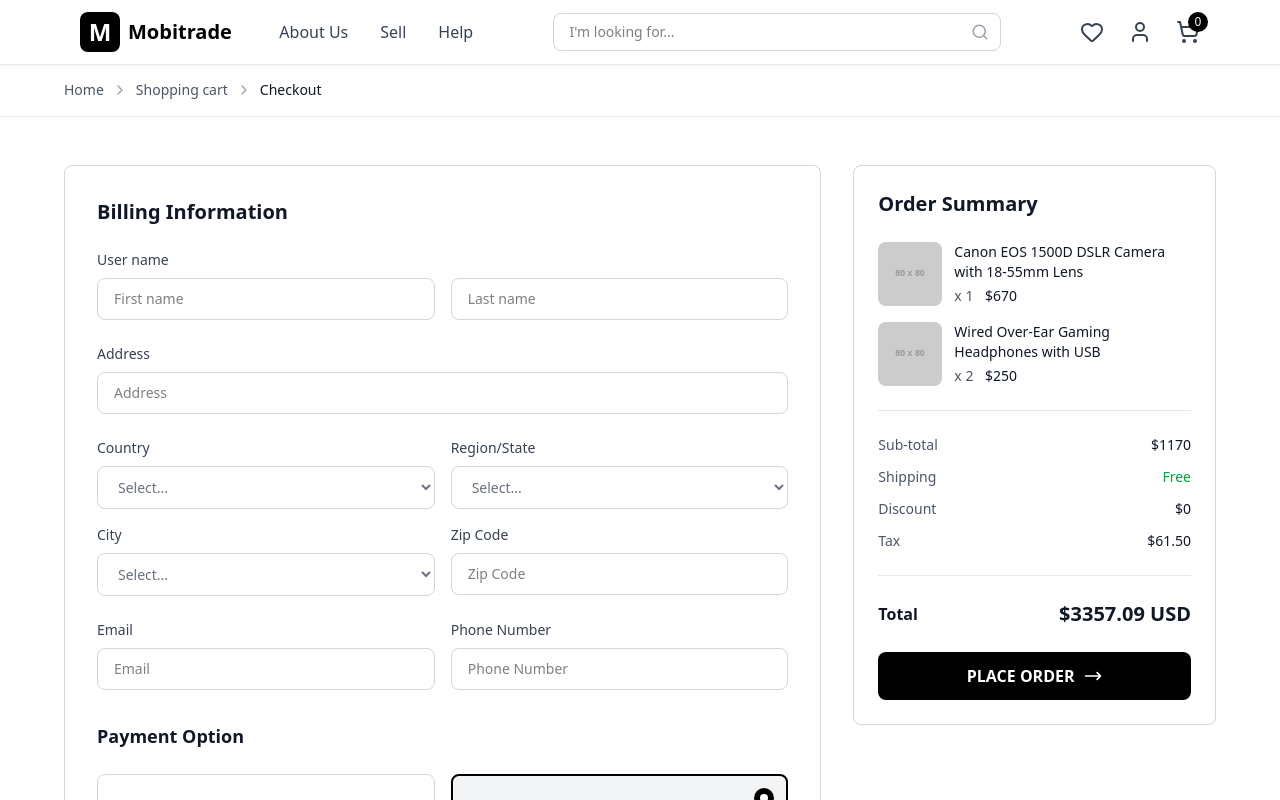
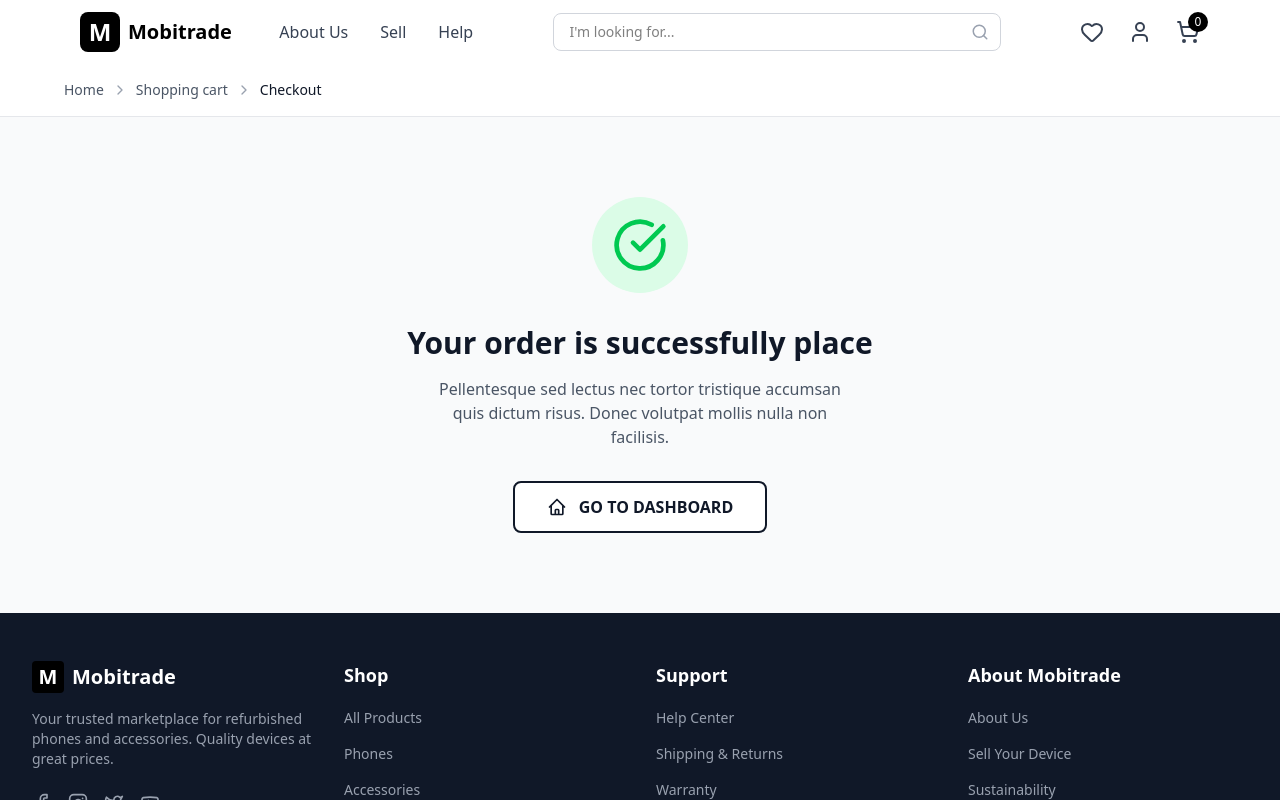
Before and after one commit to jalal1122/Mobitrade, a React (Vite) app: page / in a window 1280 px wide. Shown: the top 800 px of the page. Built offline with nearby package versions, Linux system fonts and the light colour scheme.

Commit message:
Add OrderConfirmPage component with success message and navigation

```diff
--- a/src/App.jsx
+++ b/src/App.jsx
@@ -7,6 +7,7 @@ import ProductDetailPage from "./Pages/ProductDetailPage";
 import ShoppingCartPage from "./Pages/ShoppingCartPage";
 import SignInPage from "./Pages/SignInPage";
 import CheckoutPage from "./Pages/CheckoutPage";
+import OrderConfirmPage from "./Pages/OrderConfirmPage";
 
 function App() {
   return (
@@ -17,7 +18,8 @@ function App() {
       {/* <AdminLoginPage /> */}
       {/* <ProductDetailPage /> */}
       {/* <ShoppingCartPage /> */}
-      <CheckoutPage />
+      {/* <CheckoutPage /> */}
+      <OrderConfirmPage />
     </>
   );
 }
--- /dev/null
+++ b/src/Pages/OrderConfirmPage.jsx
@@ -0,0 +1,76 @@
+import React from "react";
+import Navbar from "../components/Navbar";
+import Footer from "../components/Footer";
+import { ChevronRight, CheckCircle } from "lucide-react";
+
+const OrderConfirmPage = () => {
+  return (
+    <div className="min-h-screen bg-gray-50">
+      <Navbar />
+
+      {/* Breadcrumb */}
+      <div className="border-b border-gray-200 bg-white">
+        <div className="max-w-[90%] mx-auto py-4">
+          <div className="flex items-center gap-2 text-sm">
+            <a href="/" className="text-gray-600 hover:text-gray-900">
+              Home
+            </a>
+            <ChevronRight size={16} className="text-gray-400" />
+            <a href="/cart" className="text-gray-600 hover:text-gray-900">
+              Shopping cart
+            </a>
+            <ChevronRight size={16} className="text-gray-400" />
+            <span className="text-gray-900 font-medium">Checkout</span>
+          </div>
+        </div>
+      </div>
+
+      {/* Main Content */}
+      <div className="max-w-[90%] md:max-w-2xl mx-auto py-12 md:py-20">
+        <div className="text-center">
+          {/* Success Icon */}
+          <div className="flex justify-center mb-8">
+            <div className="w-20 h-20 md:w-24 md:h-24 bg-green-100 rounded-full flex items-center justify-center">
+              <CheckCircle
+                className="w-12 h-12 md:w-14 md:h-14 text-green-500"
+                strokeWidth={2}
+              />
+            </div>
+          </div>
+
+          {/* Success Message */}
+          <h1 className="text-2xl md:text-3xl font-bold text-gray-900 mb-4">
+            Your order is successfully place
+          </h1>
+
+          <p className="text-sm md:text-base text-gray-600 max-w-md mx-auto mb-8 px-4">
+            Pellentesque sed lectus nec tortor tristique accumsan quis dictum
+            risus. Donec volutpat mollis nulla non facilisis.
+          </p>
+
+          {/* Dashboard Button */}
+          <button className="inline-flex items-center gap-3 px-8 py-3 bg-white border-2 border-gray-900 text-gray-900 font-semibold rounded-lg hover:bg-gray-900 hover:text-white transition-colors">
+            <svg
+              className="w-5 h-5"
+              fill="none"
+              stroke="currentColor"
+              viewBox="0 0 24 24"
+            >
+              <path
+                strokeLinecap="round"
+                strokeLinejoin="round"
+                strokeWidth={2}
+                d="M3 12l2-2m0 0l7-7 7 7M5 10v10a1 1 0 001 1h3m10-11l2 2m-2-2v10a1 1 0 01-1 1h-3m-6 0a1 1 0 001-1v-4a1 1 0 011-1h2a1 1 0 011 1v4a1 1 0 001 1m-6 0h6"
+              />
+            </svg>
+            GO TO DASHBOARD
+          </button>
+        </div>
+      </div>
+
+      <Footer />
+    </div>
+  );
+};
+
+export default OrderConfirmPage;
```
